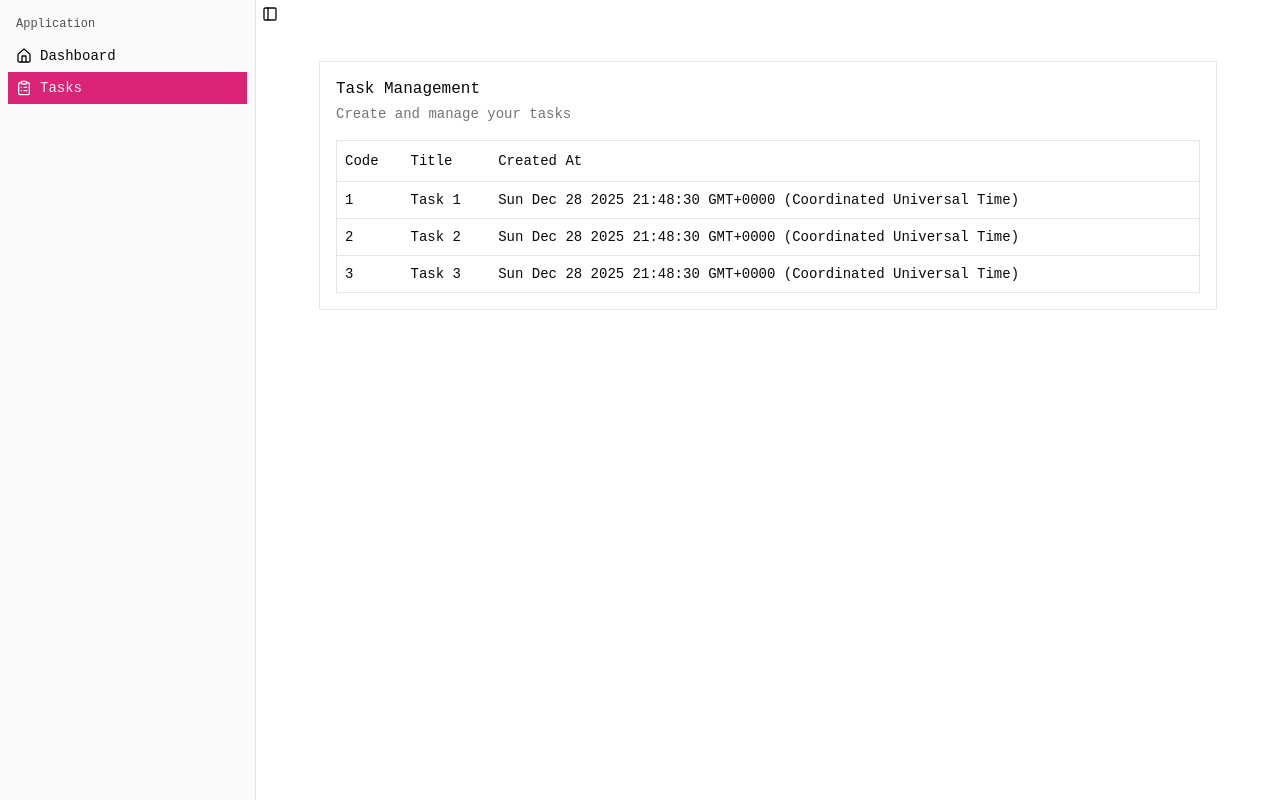
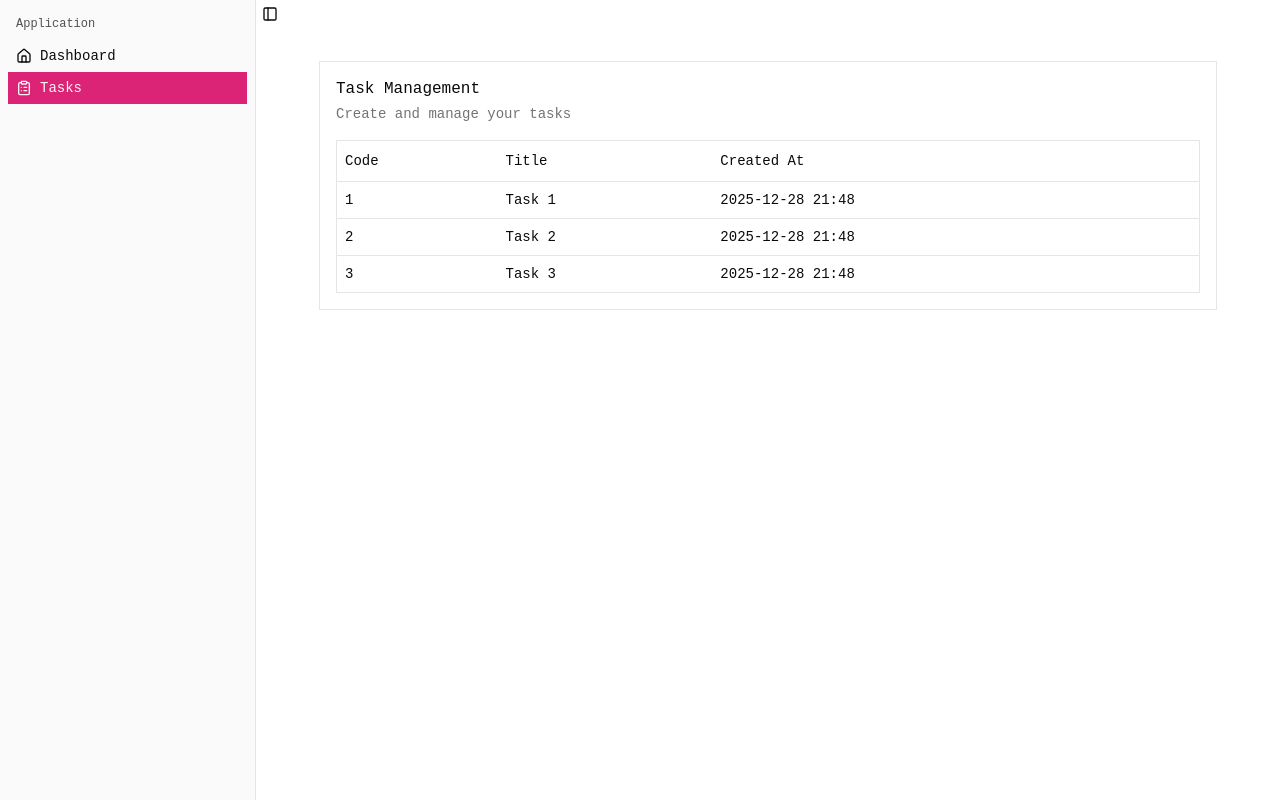
Before and after one commit to letsaguiar/dev-cycler, a React (Vite) app: page /dev-cycler/tasks in a window 1280 px wide. Built offline with nearby package versions, Linux system fonts and the light colour scheme.

Commit message:
format task created at column

```diff
--- a/package.json
+++ b/package.json
@@ -19,6 +19,7 @@
 		"@tanstack/react-table": "^8.21.3",
 		"class-variance-authority": "^0.7.1",
 		"clsx": "^2.1.1",
+		"date-fns": "^4.1.0",
 		"lucide-react": "^0.562.0",
 		"radix-ui": "^1.4.3",
 		"react": "^19.2.0",
--- a/src/components/table/task-management/columns.tsx
+++ b/src/components/table/task-management/columns.tsx
@@ -1,4 +1,5 @@
 import type { ColumnDef } from "@tanstack/react-table";
+import { format } from "date-fns";
 import type { Task } from "@/stores/tasks/types";
 
 export const columns: ColumnDef<Task>[] = [
@@ -13,5 +14,9 @@ export const columns: ColumnDef<Task>[] = [
 	{
 		accessorKey: "createdAt",
 		header: "Created At",
+		cell: ({ row }) => {
+			const createdAt = row.original.createdAt;
+			return <span>{format(createdAt, "yyyy-MM-dd HH:mm")}</span>;
+		},
 	},
 ];
```
Also changed, not shown: 1 other file (tests, documents, lock files or other folders).
